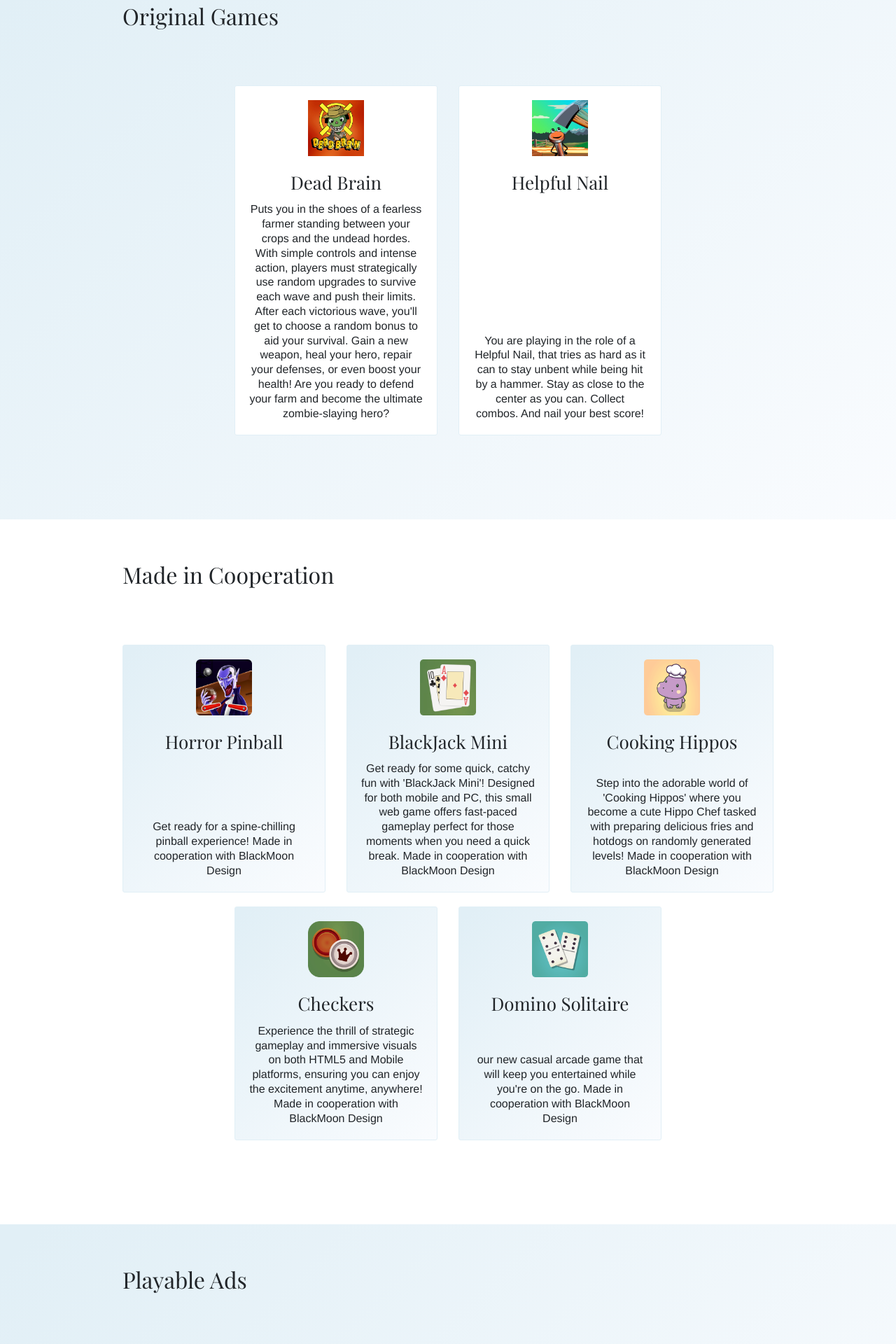
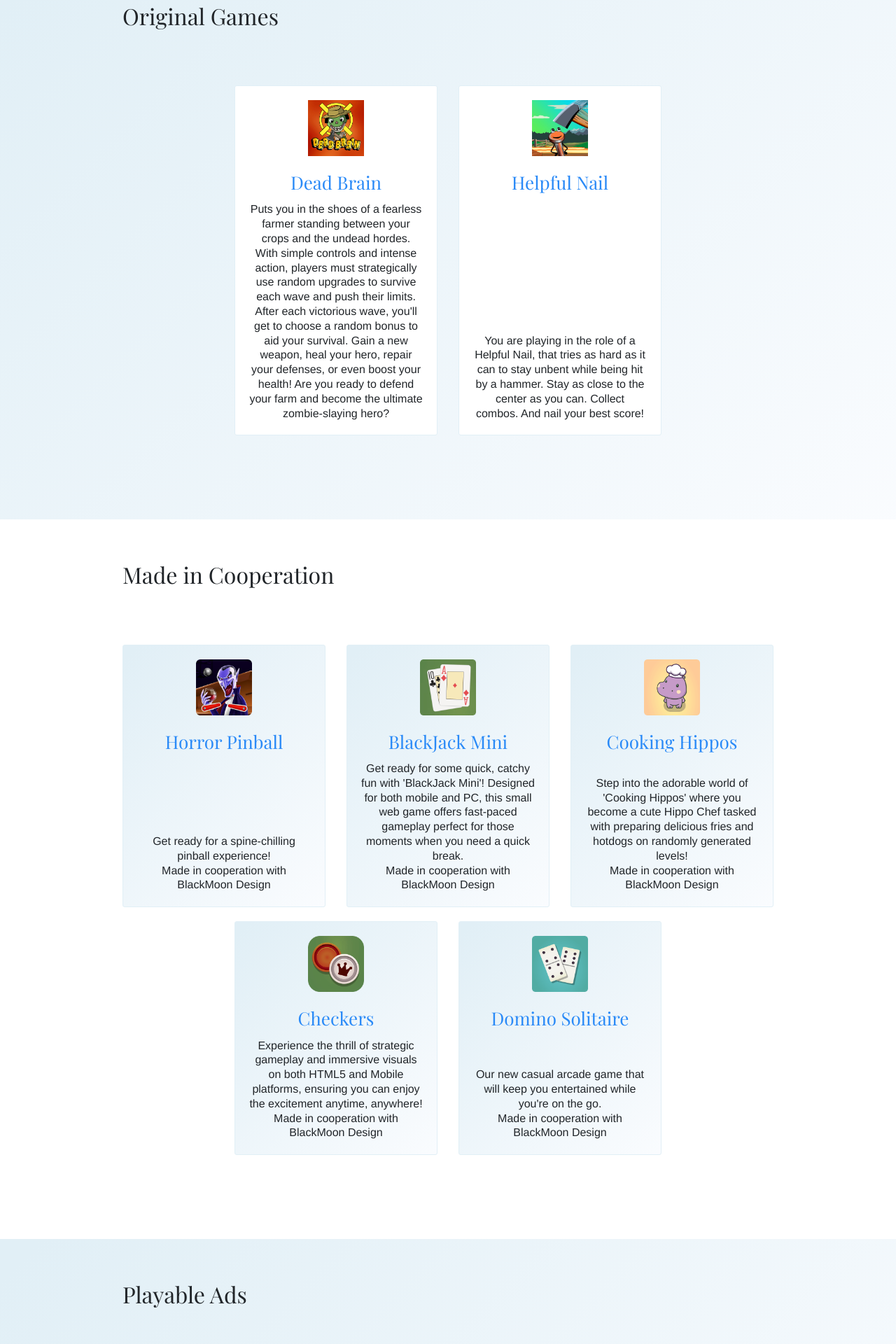
Before and after one commit to mozok/theabyssbrain, a Jekyll site: the page built from index.md, in a window 1280 px wide. Shown: the part 1243-3163 px from the top of the page at 70% size. Built offline with Jekyll 4.4.1, drawn with Linux system fonts in a browser that asks for light colours.

Commit message:
Add URLs to games

```diff
--- a/_data/games.json
+++ b/_data/games.json
@@ -2,6 +2,7 @@
   {
     "title": "Dead Brain",
     "description": "Puts you in the shoes of a fearless farmer standing between your crops and the undead hordes. With simple controls and intense action, players must strategically use random upgrades to survive each wave and push their limits. After each victorious wave, you'll get to choose a random bonus to aid your survival. Gain a new weapon, heal your hero, repair your defenses, or even boost your health! Are you ready to defend your farm and become the ultimate zombie-slaying hero?",
+    "url": "https://poki.com/en/g/dead-brain",
     "image": {
       "url": "images/games/dead_brain_628x628.png",
       "width": 100,
@@ -11,6 +12,7 @@
   {
     "title": "Helpful Nail",
     "description": "You are playing in the role of a Helpful Nail, that tries as hard as it can to stay unbent while being hit by a hammer. Stay as close to the center as you can. Collect combos. And nail your best score!",
+    "url": "https://html5.gamedistribution.com/3d75486ac93e4882b78d3f52c3d8f48a/",
     "image": {
       "url": "images/games/HN_icon_512x512.jpg",
       "width": 100,
--- a/_layouts/home.html
+++ b/_layouts/home.html
@@ -58,10 +58,12 @@
       {% for game in site.data.games %}
       <div class="col-12 col-md-6 col-lg-4 mb-2">
         <div class="feature">
+          {% if game.url %}<a href="{{ game.url }}" target="_blank" class="feture-link">{% endif %}
             {% if game.image %}
             <div class="feature-image"><img alt="{{ game.title }} logo" src="{{ game.image.url | relative_url }}" width="{{ game.image.width }}" height="{{ game.image.height }}" /></div>
             {% endif %}
             <h2 class="feature-title">{{ game.title }}</h2>
+          {% if game.url %}</a>{% endif %}
           <div class="feature-content">{{ game.description }}</div>
         </div>
       </div>
@@ -83,11 +85,14 @@
       {% for game in site.data.cooperation %}
       <div class="col-12 col-md-6 col-lg-4 mb-2">
         <div class="feature-dark">
+          {% if game.url %}<a href="{{ game.url }}" target="_blank" class="feture-link">{% endif %}
             {% if game.image %}
             <div class="feature-image"><img alt="{{ game.title }} logo" src="{{ game.image.url | relative_url }}" width="{{ game.image.width }}" height="{{ game.image.height }}" /></div>
             {% endif %}
             <h2 class="feature-title">{{ game.title }}</h2>
+          {% if game.url %}</a>{% endif %}
           <div class="feature-content">{{ game.description }}</div>
+          <div calss="feature-content">{{ game.partner }}</div>
         </div>
       </div>
       {% endfor %}
--- a/_sass/components/_feature-dark.scss
+++ b/_sass/components/_feature-dark.scss
@@ -18,6 +18,16 @@
   align-items: center;
   flex-direction: column;
   text-align: center;
+  .feture-link {
+    display: flex;
+    align-items: center;
+    flex-direction: column;
+    text-align: center;
+
+    .feature-title {
+      color: $primary-dark;
+    }
+  }
   .feature-image {
     flex: 0 0 auto;
     width: 80px;
--- a/_sass/components/_feature.scss
+++ b/_sass/components/_feature.scss
@@ -8,6 +8,17 @@
   align-items: center;
   flex-direction: column;
   text-align: center;
+
+  .feture-link {
+    display: flex;
+    align-items: center;
+    flex-direction: column;
+    text-align: center;
+
+    .feature-title {
+      color: $primary-dark;
+    }
+  }
   .feature-image {
     flex: 0 0 auto;
     width: 80px;
```
Also changed, not shown: _data/cooperation.json (+15 -5 lines). Lines whose indentation alone changed are shown as unchanged.
